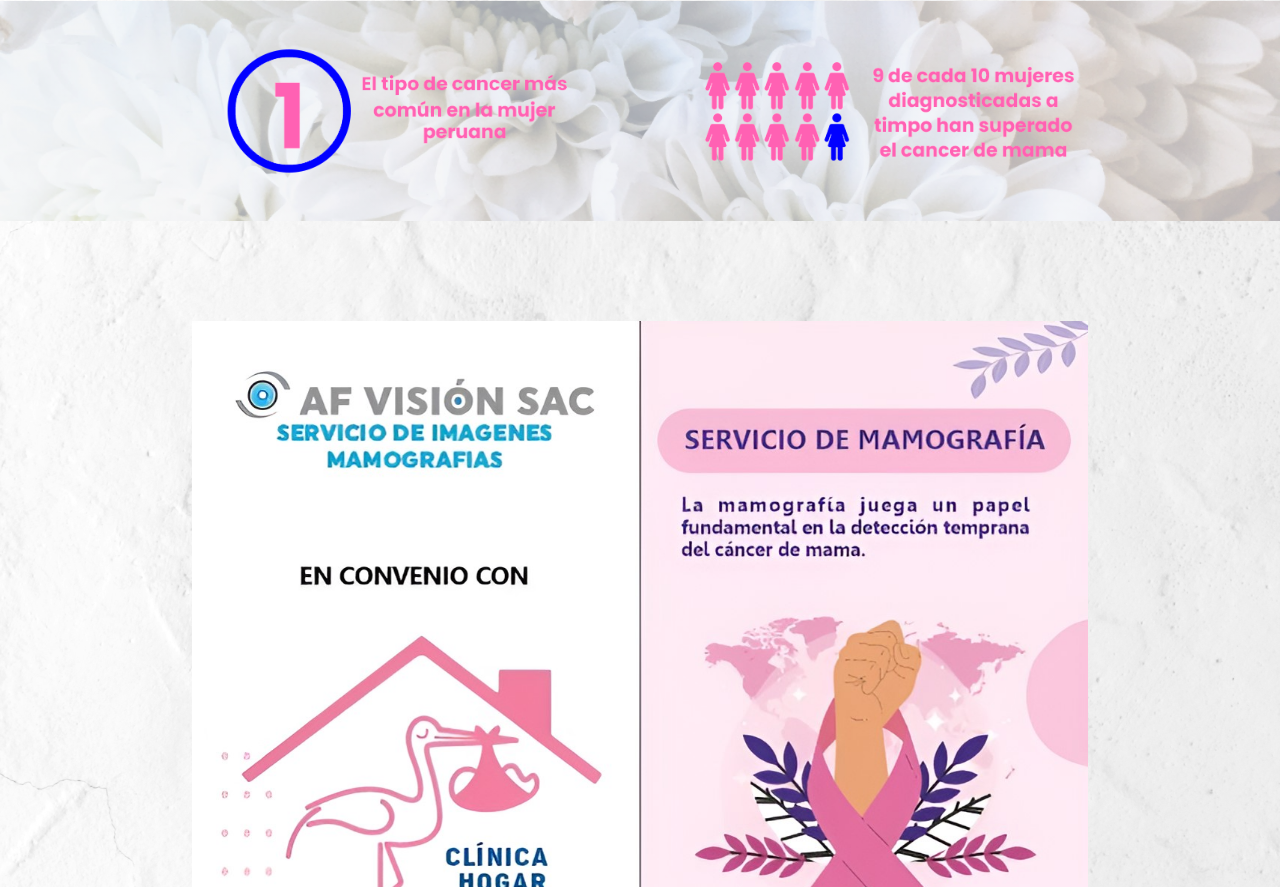
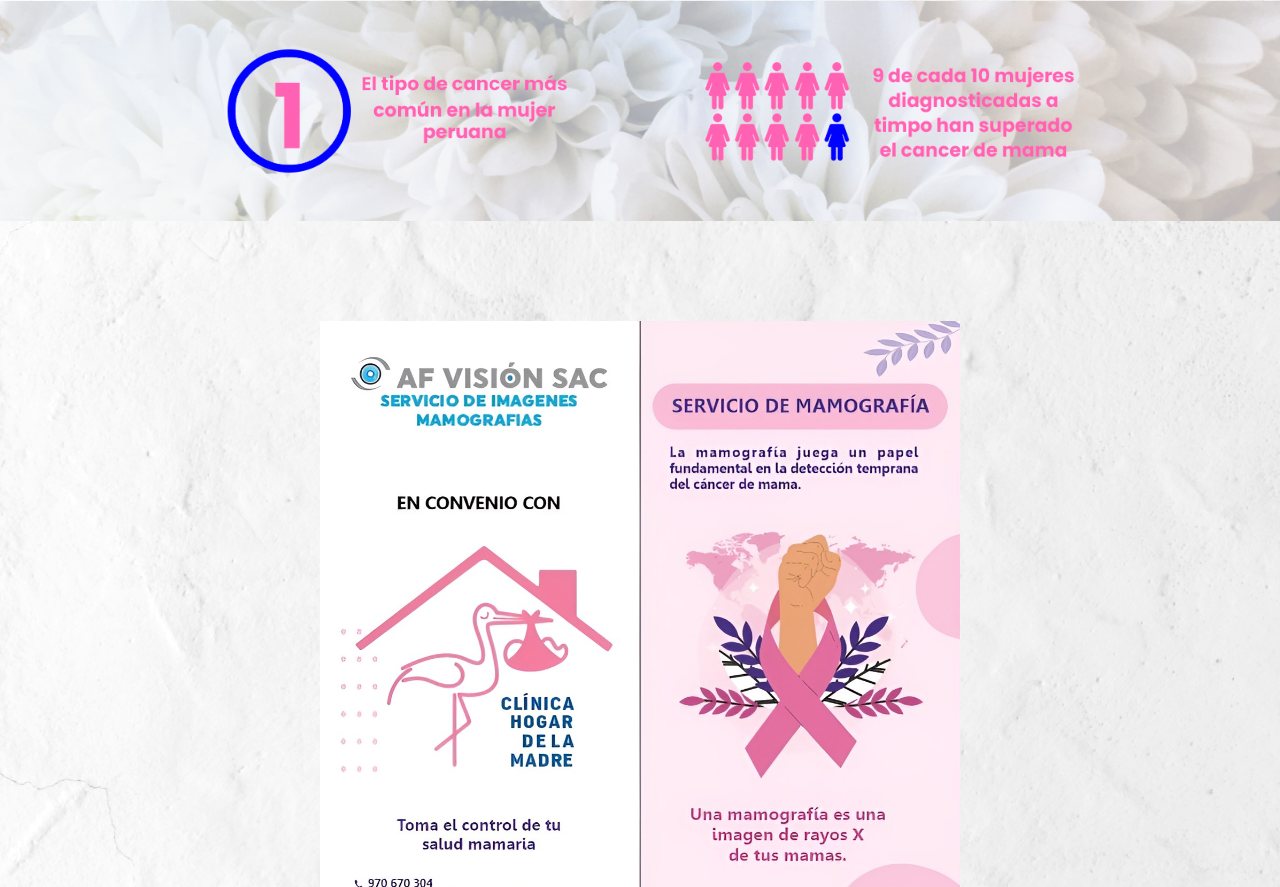
Before and after one commit to BillRodrigo1994/Mamografias-Website, a plain HTML site: page index.html in a window 1280 px wide. Shown: the part 853-1740 px from the top of the page. Drawn offline with Linux system fonts and the light colour scheme; a web font is replaced by a local one.

Commit message:
fixed folletos on pc

```diff
--- a/css/styles.css
+++ b/css/styles.css
@@ -135,9 +135,10 @@
   flex-direction: column;
   justify-content: center;
   align-items: center;
-  width: 70%;
+  width: 50%;
   gap: 50px;
   margin: auto;
+  margin-bottom: -100px;
 }
 
 /* Servicios Section */
```
